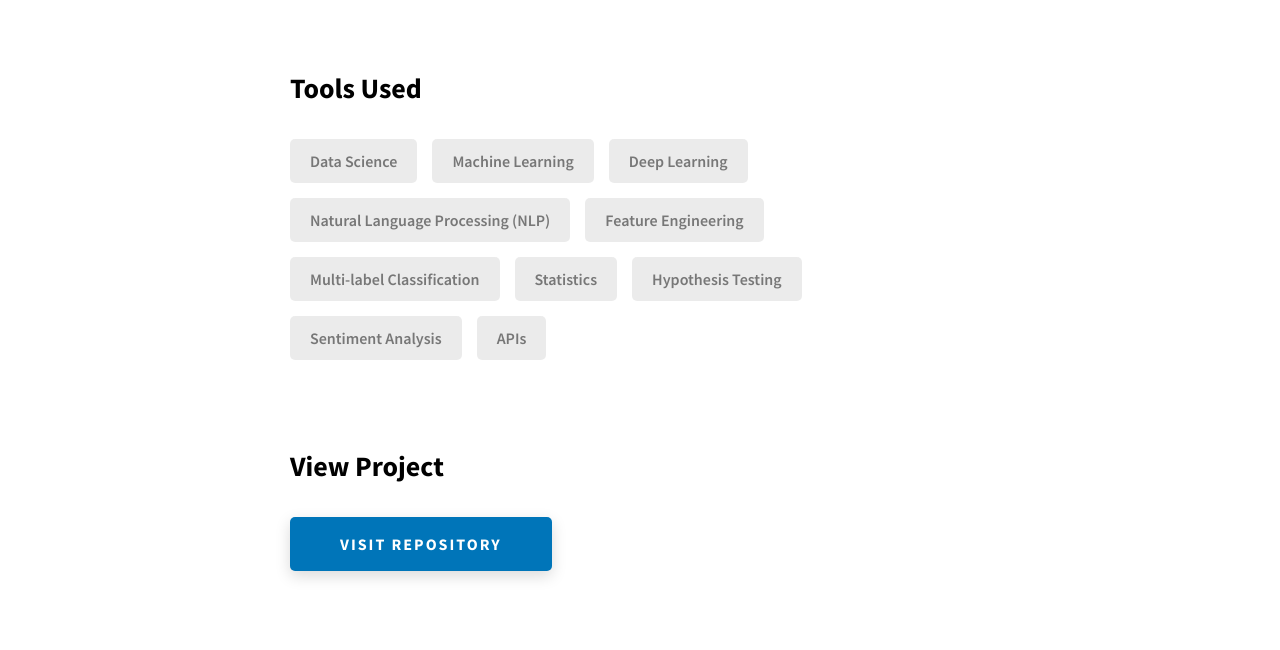
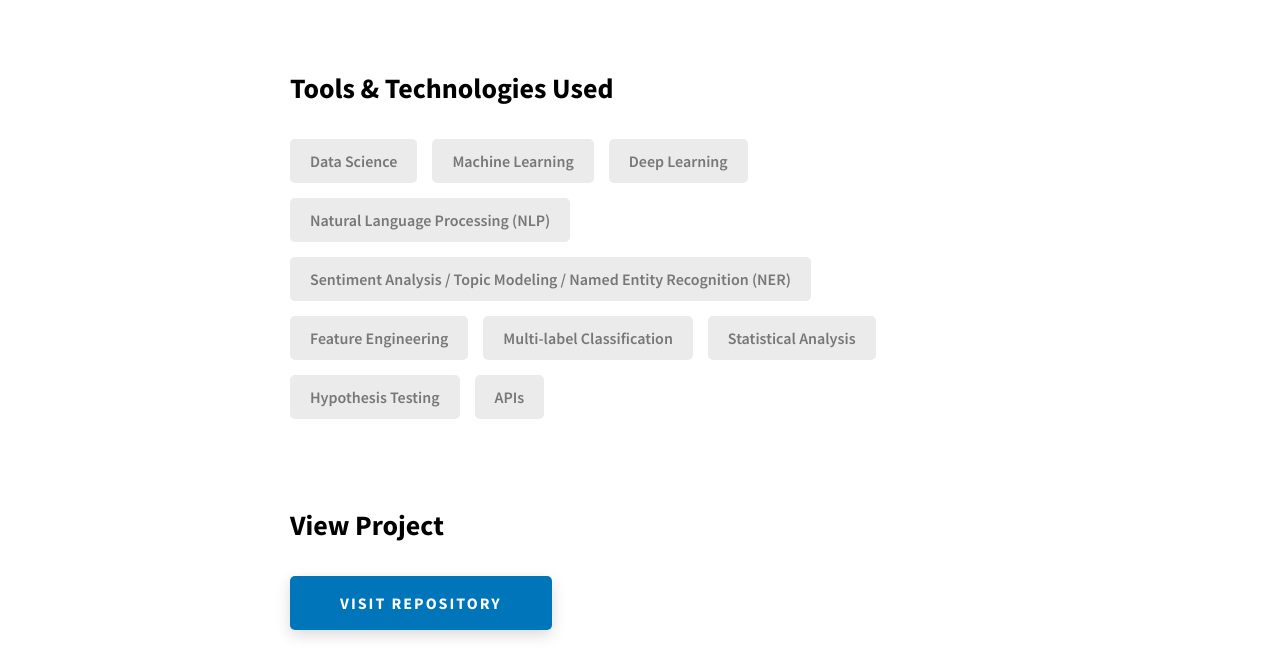
Before and after one commit to dimi-fn/portfolio, a website: page projects/emotion.html in a window 1280 px wide. Shown: the part 2252-2902 px from the top of the page. Drawn offline with Linux system fonts and the light colour scheme.

Commit message:
updated 'tools' section on projects

```diff
--- a/projects/emotion.html
+++ b/projects/emotion.html
@@ -136,17 +136,17 @@
 
             </div>
             <div class="project-details__tools-used">
-              <h3 class="project-details__content-title">Tools Used</h3>
+              <h3 class="project-details__content-title">Tools & Technologies Used</h3>
               <div class="skills">
                 <div class="skills__skill">Data Science</div>
                 <div class="skills__skill">Machine Learning</div>
                 <div class="skills__skill">Deep Learning</div>
                 <div class="skills__skill">Natural Language Processing (NLP)</div>
+                <div class="skills__skill">Sentiment Analysis / Topic Modeling / Named Entity Recognition (NER)</div>
                 <div class="skills__skill">Feature Engineering</div>
                 <div class="skills__skill">Multi-label Classification</div>
-                <div class="skills__skill">Statistics</div>
+                <div class="skills__skill">Statistical Analysis</div>
                 <div class="skills__skill">Hypothesis Testing</div>
-                <div class="skills__skill">Sentiment Analysis</div>
                 <div class="skills__skill">APIs</div>
               </div>
             </div>
```
Also changed, not shown: projects/github-repos.html (+1 -1 lines), projects/google-apps.html (+1 -1 lines), projects/kannada.html (+1 -1 lines), projects/scripts.html (+1 -1 lines), projects/spotify.html (+1 -1 lines).
